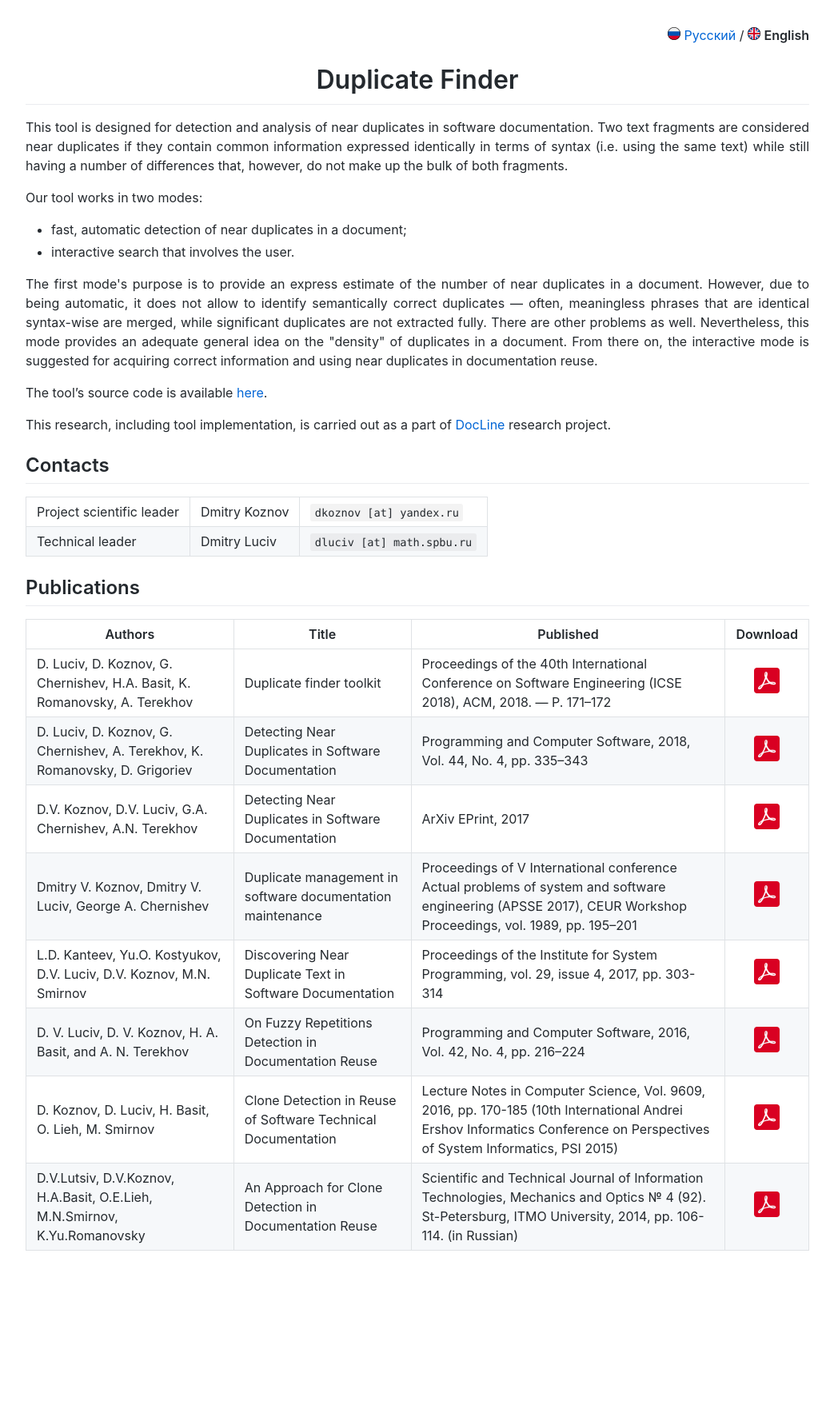
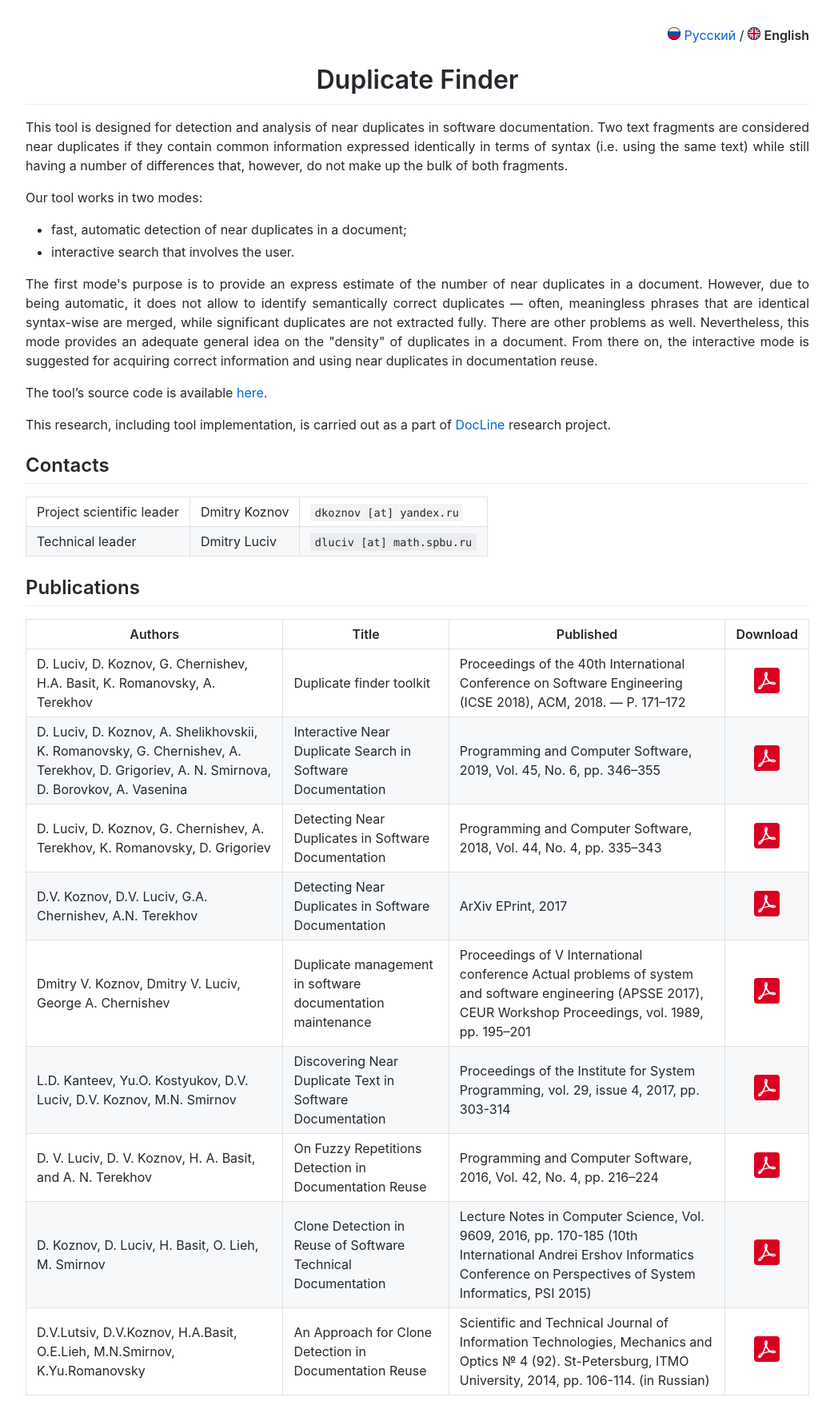
Before and after one commit to docline/docline.github.io, a Jekyll site: the page built from index.en.md, in a window 1280 px wide. Shown: the whole page at 80% size, without its empty margins (118-1161 px from the left). Built offline with Jekyll 4.4.1, drawn with Linux system fonts in a browser that asks for light colours; comment, search, counter and statistics services are not loaded; before the commit the page ends 1596 px from its top, so only the background shows below that.

```diff
--- a/index.en.md
+++ b/index.en.md
@@ -43,7 +43,8 @@ Publications
 | Authors                                                                      | Title                                                          | Published                                                                                                                                                                   | Download
 |-|-|-|:--:|
 | D. Luciv, D. Koznov, G. Chernishev, H.A. Basit, K. Romanovsky, A. Terekhov   | Duplicate finder toolkit                                       | Proceedings of the 40th International Conference on Software Engineering (ICSE 2018), ACM, 2018. — P. 171–172                                                               | [![pdf](/img/pdf.png)](/pdf/articles/dluciv.dkoznov.gchernichev.hbasit.kromanovsky.aterekhov.2018.icse.pdf)
-| D. Luciv, D. Koznov, G. Chernishev, A. Terekhov, K. Romanovsky, D. Grigoriev | Detecting Near Duplicates in Software Documentation | Programming and Computer Software, 2018, Vol. 44, No. 4, pp. 335–343                                                                                                                 | [![pdf](/img/pdf.png)](/pdf/articles/dluciv.dkoznov.gchernichev.aterekhov.kromanovsky.dgrigoriev.2018.programming.en.pdf)
+| D. Luciv, D. Koznov, A. Shelikhovskii, K. Romanovsky, G. Chernishev, A. Terekhov, D. Grigoriev, A. N. Smirnova, D. Borovkov, A. Vasenina | Interactive Near Duplicate Search in Software Documentation | Programming and Computer Software, 2019,  Vol. 45, No. 6, pp. 346–355                                              | [![pdf](/img/pdf.png)](/pdf/articles/dluciv.dkoznov.atshelikhovski.etal.2019.programming.en.pdf)
+| D. Luciv, D. Koznov, G. Chernishev, A. Terekhov, K. Romanovsky, D. Grigoriev | Detecting Near Duplicates in Software Documentation | Programming and Computer Software, 2018, Vol. 44, No. 4, pp. 335–343                                                                                                                   | [![pdf](/img/pdf.png)](/pdf/articles/dluciv.dkoznov.gchernichev.aterekhov.kromanovsky.dgrigoriev.2018.programming.en.pdf)
 | D.V. Koznov, D.V. Luciv, G.A. Chernishev, A.N. Terekhov                      | Detecting Near Duplicates in Software Documentation            | ArXiv EPrint, 2017                                                                                                                                                          | [![pdf](/img/pdf.png)](https://arxiv.org/pdf/1711.04705.pdf)
 | Dmitry V. Koznov, Dmitry V. Luciv, George A. Chernishev                      | Duplicate management in software documentation maintenance     | Proceedings of V International conference Actual problems of system and software engineering (APSSE 2017), CEUR Workshop Proceedings, vol. 1989, pp. 195–201                | [![pdf](/img/pdf.png)](/pdf/articles/dkoznov.dluciv.gchernichev.2017.apsse.pdf)
 | L.D. Kanteev, Yu.O. Kostyukov, D.V. Luciv, D.V. Koznov, M.N. Smirnov         | Discovering Near Duplicate Text in Software Documentation      | Proceedings of the Institute for System Programming, vol. 29, issue 4, 2017, pp. 303-314                                                                                    | [![pdf](/img/pdf.png)](/pdf/articles/kanteev.kostykov.luciv.koznov.smirnov.2017.ispras.pdf)
```
Also changed, not shown: index.ru.md (+1 -0 lines), 2 other files.
